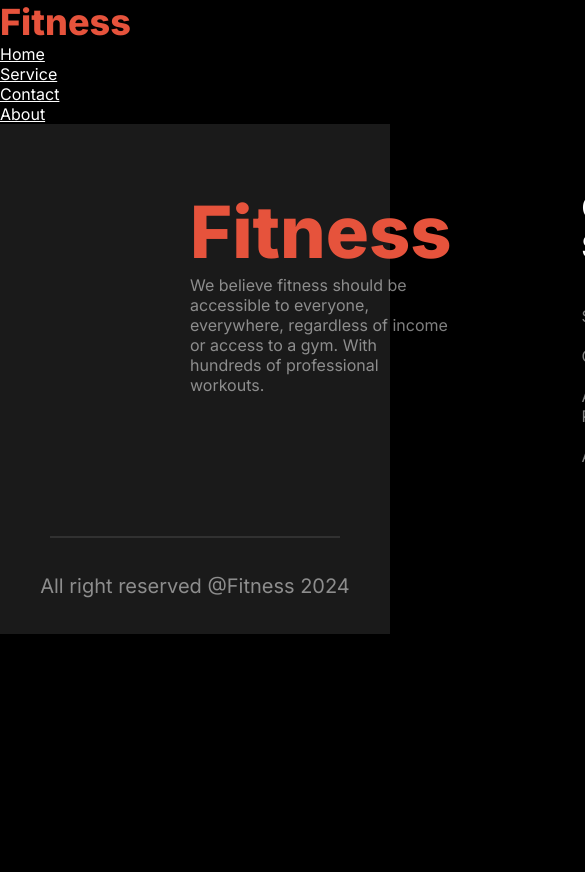
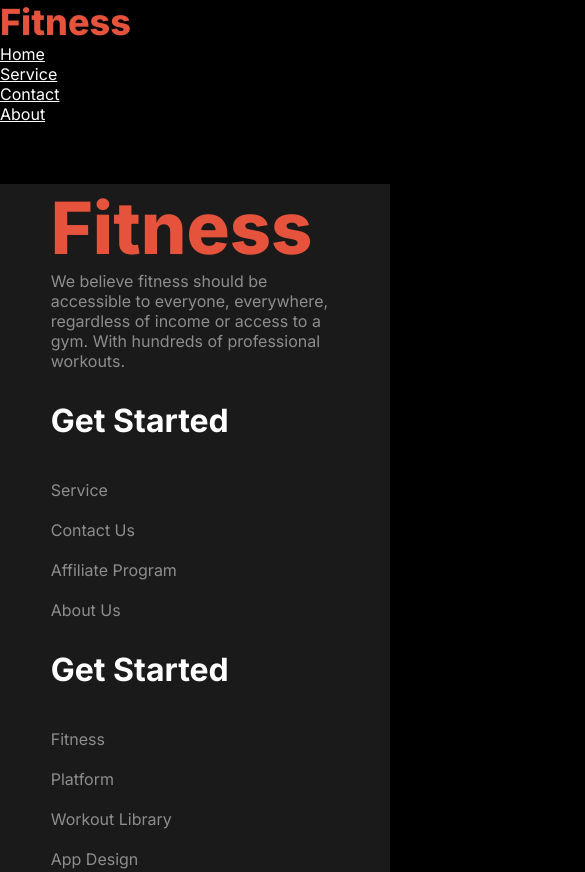
Before and after one commit to MD-YUSUF-1/gym-fitness, a plain HTML site: page index.html in a window 390 px wide. Shown: the top 872 px of the page, 585 px wide, since content can reach past the window. Before the commit the page ends 844 px from the top, so only its background shows below. Drawn offline with Linux system fonts and the light colour scheme; a web font is replaced by a local one.

Commit message:
Responsive Footer Completed

```diff
--- a/responsive/responsiveAssignment.css
+++ b/responsive/responsiveAssignment.css
@@ -0,0 +1,13 @@
+@media screen and (max-width:576px) {
+    footer{
+        margin-top: 60px;
+    }
+    .footer{
+        grid-template-columns: 1fr;
+        padding: 0px;
+        gap: 30px;
+    }
+    hr{
+        margin-top: 70px;
+    }
+}
--- a/styles/assignment.css
+++ b/styles/assignment.css
@@ -31,6 +31,10 @@ body{
 .share-title{
   color: #E6533C;
   font-weight: 800;
+}
+
+main>section{
+  margin-top: 95px;
 }
 
 
@@ -80,6 +84,7 @@ body{
 /* Footer styles starts here */
 footer{
   background-color: rgba(255, 255, 255, 0.10);
+  margin-top: 90px;
 }
 .footer{
   display: grid;
@@ -106,8 +111,6 @@ hr{
   width:74% ;
   margin: 0 auto;
   border: 1px solid rgba(255, 255, 255, 0.10);
-  /* stroke-width: 2px;
-stroke: rgba(255, 255, 255, 0.10); */
 }
 .footer-copywrite{
   text-align: center;
```
